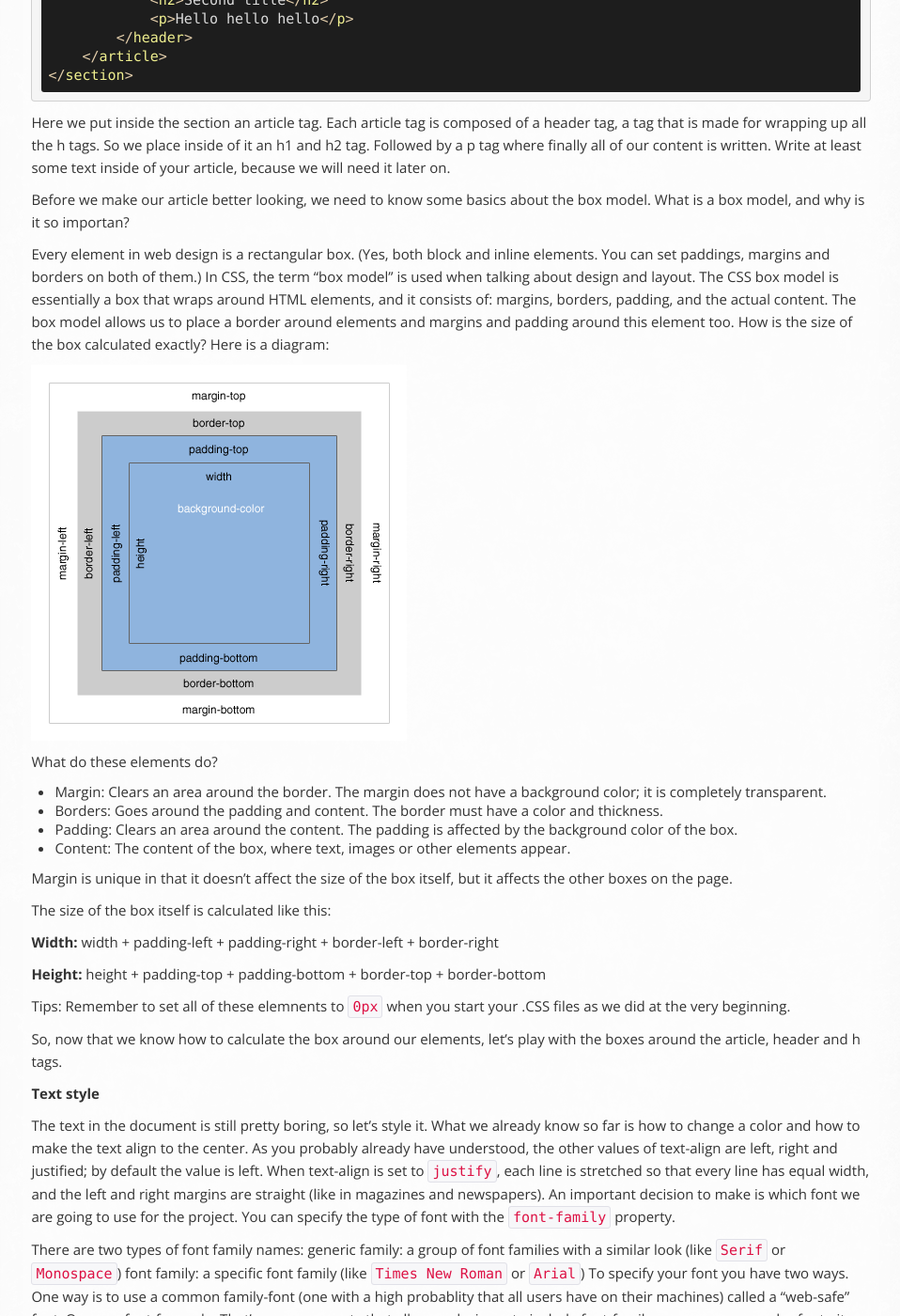
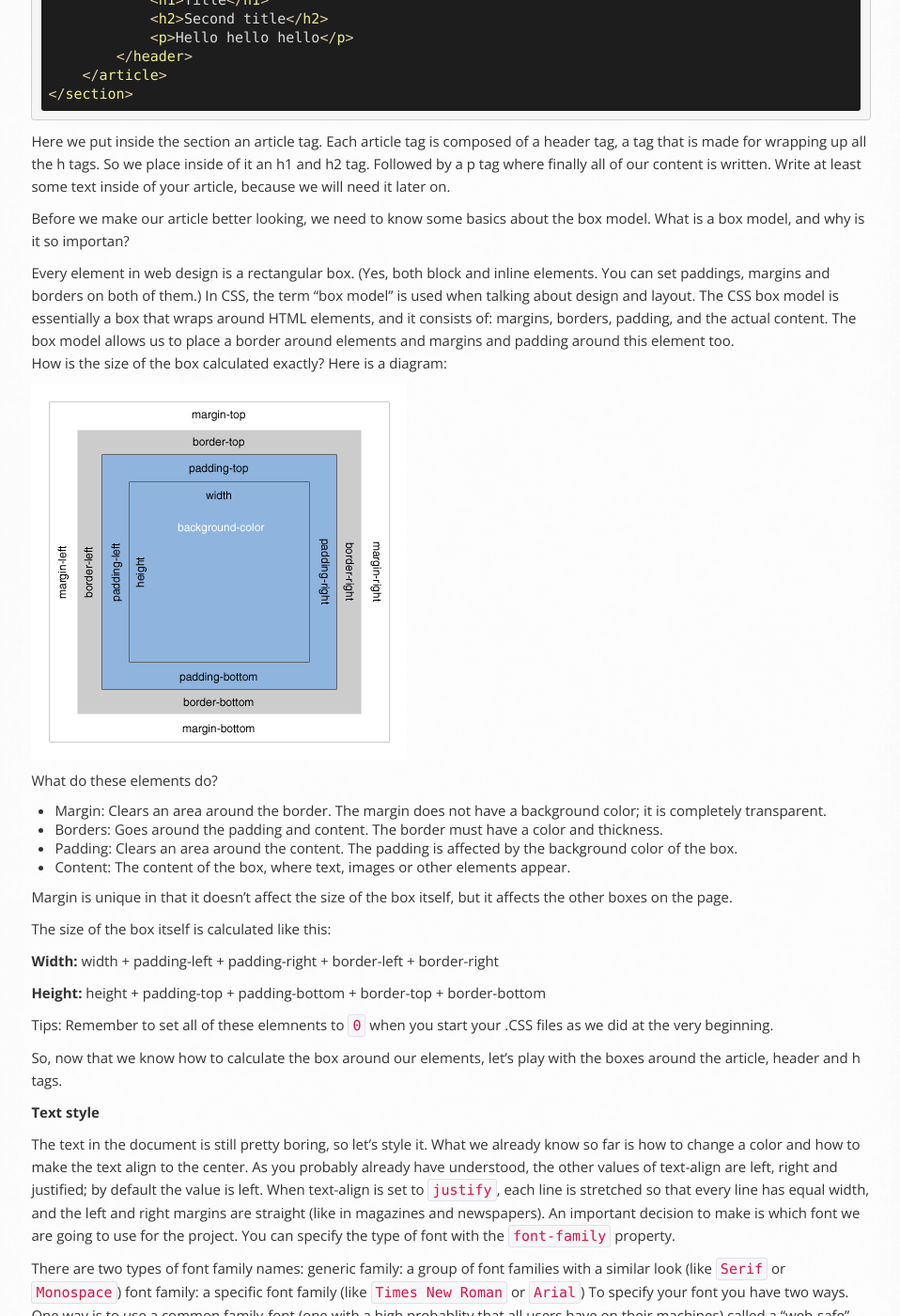
Before and after one commit to OpenTechSchool/html-css-beginners, a Jekyll site: the page built from core/portfolio.md, in a window 1280 px wide and 1400 px high, scrolled down 5257 px. Shown: the whole window at 94% size, without its empty margins (313-1271 px from the left). Built offline with Jekyll 4.4.1, drawn with Linux system fonts in a browser that asks for light colours; Markdown is read by kramdown in place of the engine named in the settings; some of the changed text lies outside the part shown.

Commit message:
remove '0px', fix list for diagramm, formatting

```diff
--- a/core/portfolio.md
+++ b/core/portfolio.md
@@ -65,14 +65,15 @@ Now everything inside this div will be centered.
 At the beginning of the `styles.css` file, let's write something like this:
 
     * {
+        /* don't use '0px' or any other unit, if you're set the value to zero */
         padding: 0;
         margin: 0;
         border: 0;
     }
 
-That is to set all the elements `*` with default padding, margin and border to 0px.
+That is to set all the elements `*` with default `padding`, `margin` and `border` to `0`.
 This is really important to do because every browser sets a default size for some tags and without
-setting all of them again to 0px, it will be impossible to calculate the  position of HTML elements and to
+setting all of them again to 0, it will be impossible to calculate the  position of HTML elements and to
 position them on the page, since every browser will interpret that in a different way.
 
 ## Navigation Menu
@@ -265,6 +266,7 @@ How is the size of the box calculated exactly? Here is a diagram:
 <img src="../images/css-box-model.gif" />
 
 What do these elements do?
+
 * Margin: Clears an area around the border. The margin does not have a background color; it is completely transparent.
 * Borders: Goes around the padding and content. The border must have a color and thickness.
 * Padding: Clears an area around the content. The padding is affected by the background color of the box.
@@ -278,7 +280,7 @@ The size of the box itself is calculated like this:
 
 **Height:** height + padding-top + padding-bottom + border-top + border-bottom
 
-Tips: Remember to set all of these elemnents to `0px` when you start your .CSS files as we did at the very beginning.
+Tips: Remember to set all of these elemnents to `0` when you start your .CSS files as we did at the very beginning.
 
 So, now that we know how to calculate the box around our elements, let's play with the boxes around the article,
 header and h tags.
```
